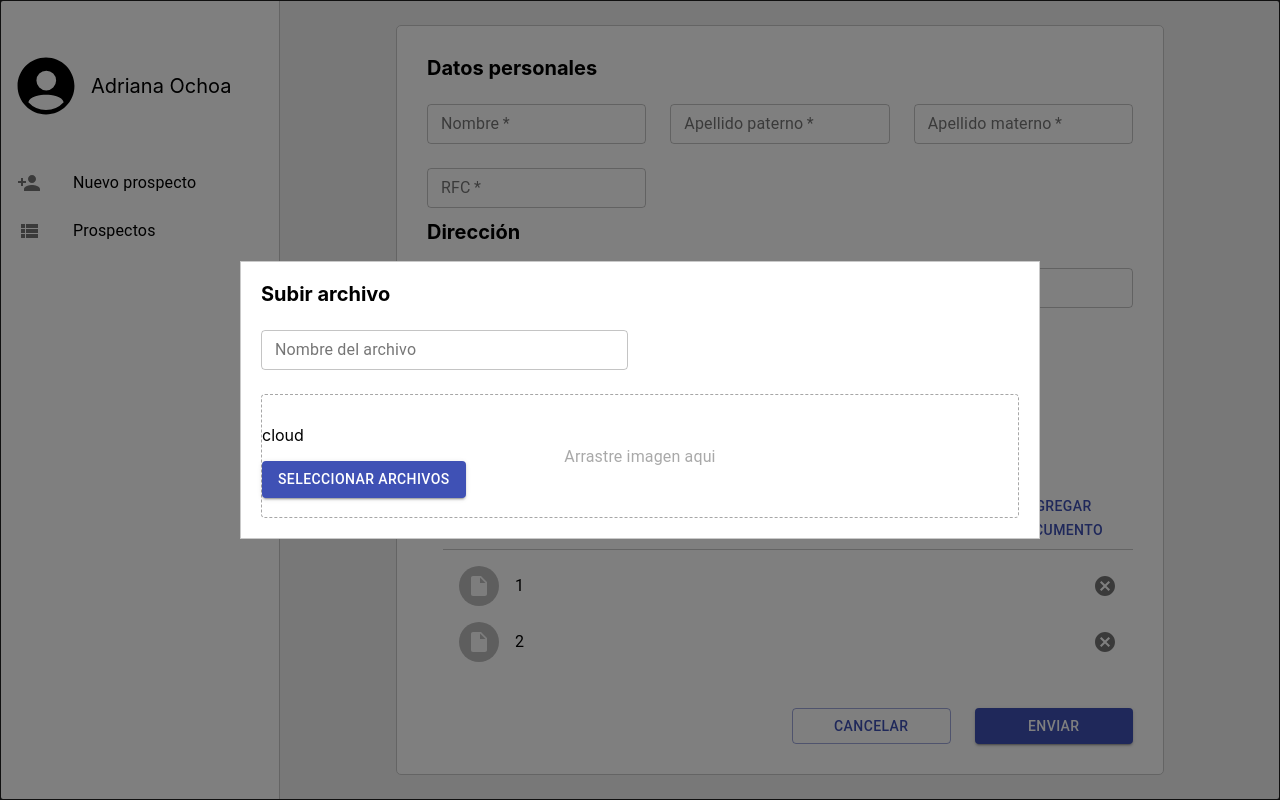
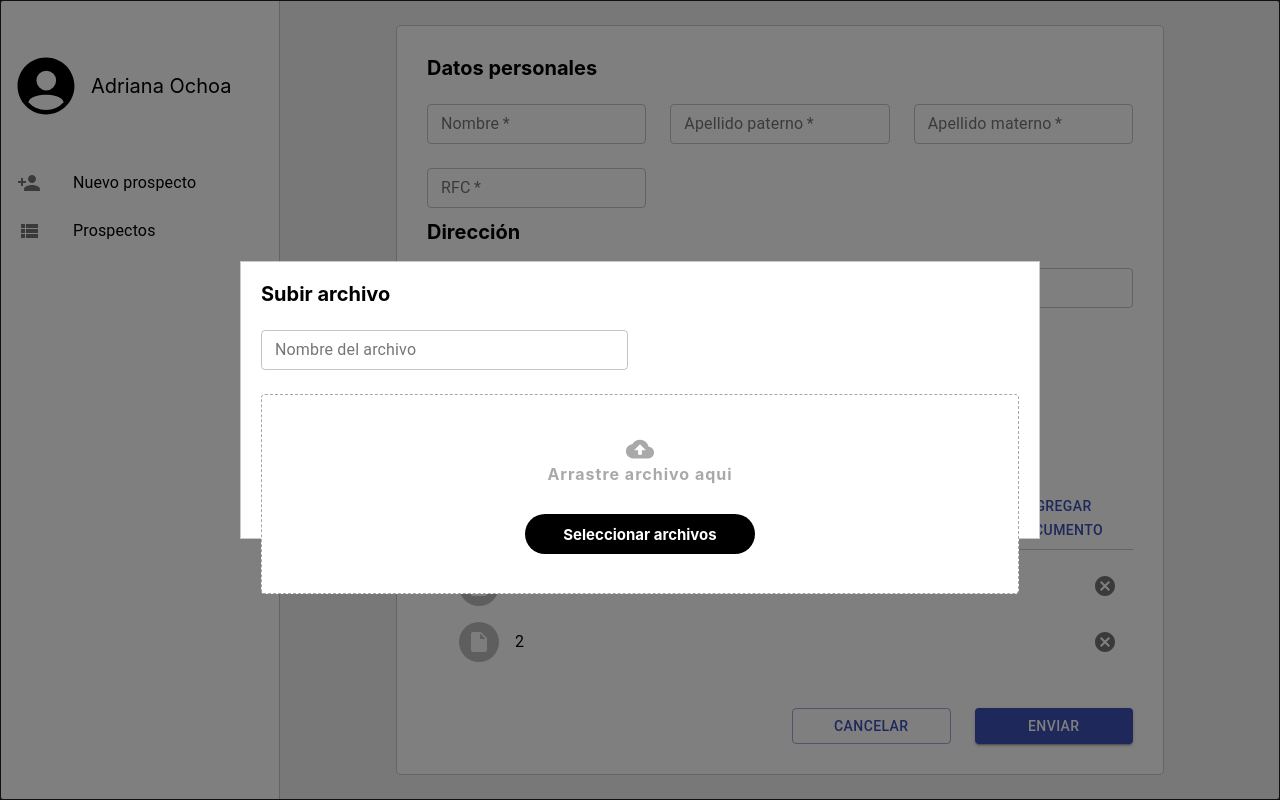
Before and after one commit to Suz8a/prospectos-front-end, a React (Create React App) app: page /prospects/new in a window 1280 px wide. Built offline with nearby package versions, Linux system fonts and the light colour scheme.

Commit message:
improving dropzone

```diff
--- a/src/components/drop-file-area/index.tsx
+++ b/src/components/drop-file-area/index.tsx
@@ -2,6 +2,7 @@ import React from "react";
 import Dropzone from "react-dropzone";
 import { useState } from "react";
 import Grid from "@material-ui/core/Grid";
+import { IoMdCloudUpload } from "react-icons/io";
 import {
   Description,
   DropArea,
@@ -10,8 +11,8 @@ import {
   CancelIconContainer,
   CancelIcon,
   ButtonDescription,
+  DescriptionContainer,
 } from "./styled";
-import { Button } from "@material-ui/core";
 
 type FileType = File & { preview: string; path: string };
 function DropFileZone() {
@@ -53,17 +54,17 @@ function DropFileZone() {
           <DropArea>
             {lista.length === 0 ? (
               <>
-                <div style={{ marginTop: "30px" }}>
-                  <div>cloud</div>
+                <DescriptionContainer>
+                  <IoMdCloudUpload size="30px" color="#9c9c9cde" />
                   <Grid
                     container
-                    direction="row"
+                    direction="column"
                     justify="center"
                     alignItems="center"
                   >
-                    <Description>Arrastre imagen aqui</Description>
+                    <Description>Arrastre archivo aqui</Description>
                   </Grid>
-                </div>
+                </DescriptionContainer>
               </>
             ) : null}
 
@@ -84,13 +85,16 @@ function DropFileZone() {
               </div>
             ) : null}
 
-            <Button
-              variant="contained"
-              color="primary"
-              onClick={getRootProps().onClick}
-            >
-              Seleccionar archivos
-            </Button>
+            <UploadButton onClick={getRootProps().onClick}>
+              <Grid
+                container
+                direction="row"
+                justify="center"
+                alignItems="center"
+              >
+                <ButtonDescription>Seleccionar archivos</ButtonDescription>
+              </Grid>
+            </UploadButton>
           </DropArea>
         </div>
       )}
@@ -98,10 +102,4 @@ function DropFileZone() {
   );
 }
 
-/**              <img
-                  src={file.preview}
-                  alt={file.path}
-                  style={{ width: 50, height: 50, padding: "5px" }}
-                /> */
-
 export default DropFileZone;
--- a/src/components/drop-file-area/styled.ts
+++ b/src/components/drop-file-area/styled.ts
@@ -32,33 +32,41 @@ export const CancelIcon = styled(Cancel)`
   height: 14px;
 `;
 
-export const ButtonDescription = styled(Typography)`
-  font-size: 10px;
-  height: 15px;
+export const ButtonDescription = styled.div`
+  font-size: 15px;
+  height: auto;
   width: fit-content;
   font-weight: bold;
 `;
 
-export const Description = styled(Typography)`
-  display: block;
-  margin: 0px auto 0px auto;
+export const Description = styled.div`
   width: fit-content;
-  height: 16px;
-  font-size: 11px;
+  font-size: 16px;
   font-weight: bold;
   letter-spacing: 1px;
   color: #9c9c9cde;
-  opacity: 1;
+`;
+
+export const DescriptionContainer = styled.div`
+  width: fit-content;
+  height: auto;
+  display: flex;
+  flex-direction: column;
+  justify-content: center;
+  align-items: center;
 `;
 
 export const DropArea = styled.div`
   animation: ${showContainer} 0.3s cubic-bezier(0.215, 0.61, 0.355, 1);
-  height: 124px;
+  height: 200px;
   width: 100%;
   background: white;
   border-radius: 4px;
   border: 1px dashed #00000058;
-  position: relative;
+  display: flex;
+  flex-direction: column;
+  align-items: center;
+  justify-content: center;
   & > * {
     opacity: 0;
     animation: ${showAnimation} 0.4s;
@@ -83,14 +91,9 @@ export const Item = styled.div`
 export const UploadButton = styled.div`
   width: 230px;
   height: 40px;
+  margin-top: 30px;
   background: black;
-  padding: 3px 5px 3px 5px;
   color: white;
-  margin: auto;
-  left: 0px;
-  right: 0px;
-  bottom: 10px;
-  position: absolute;
   border-radius: 50px;
   transition: 0.1s;
   display: flex;
```
